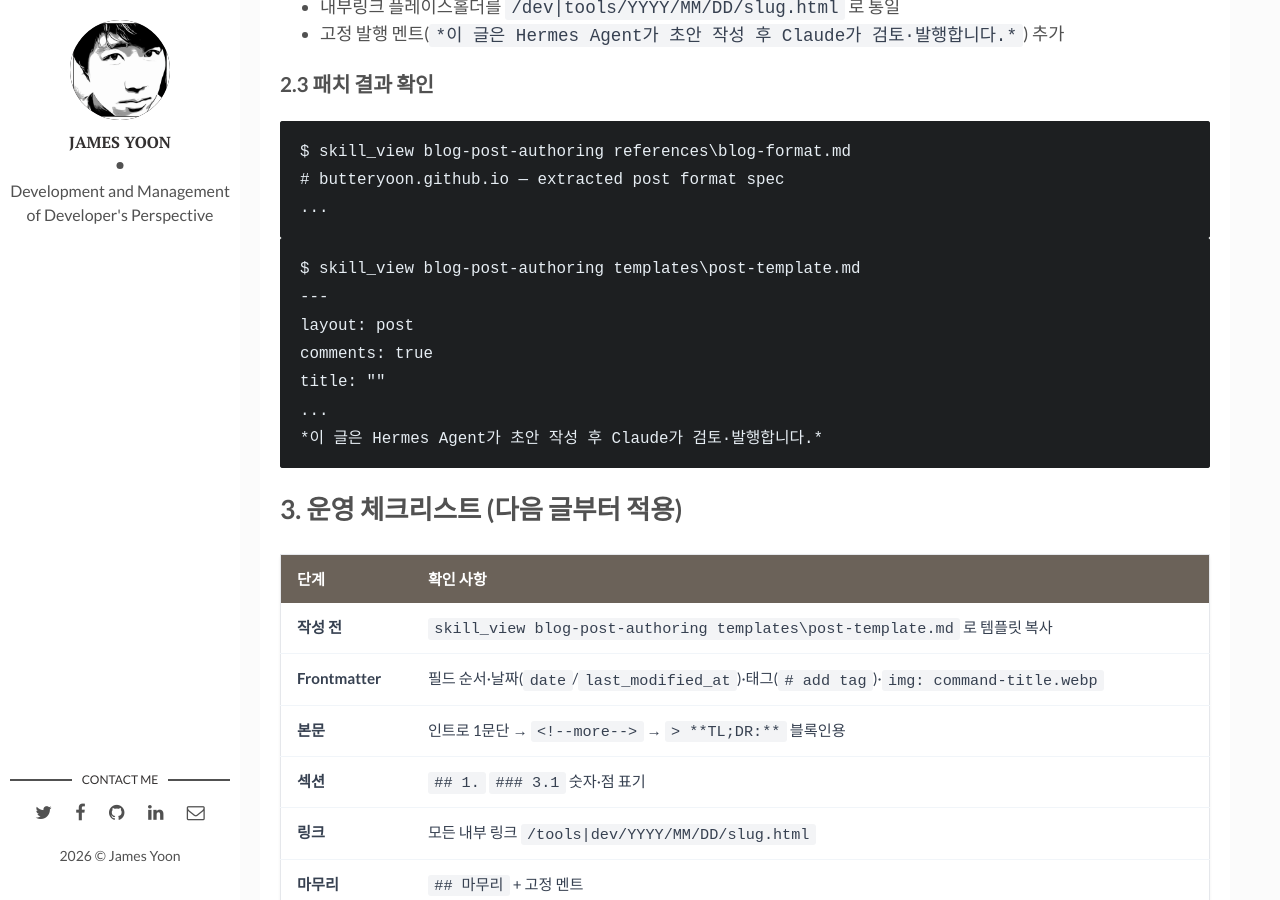
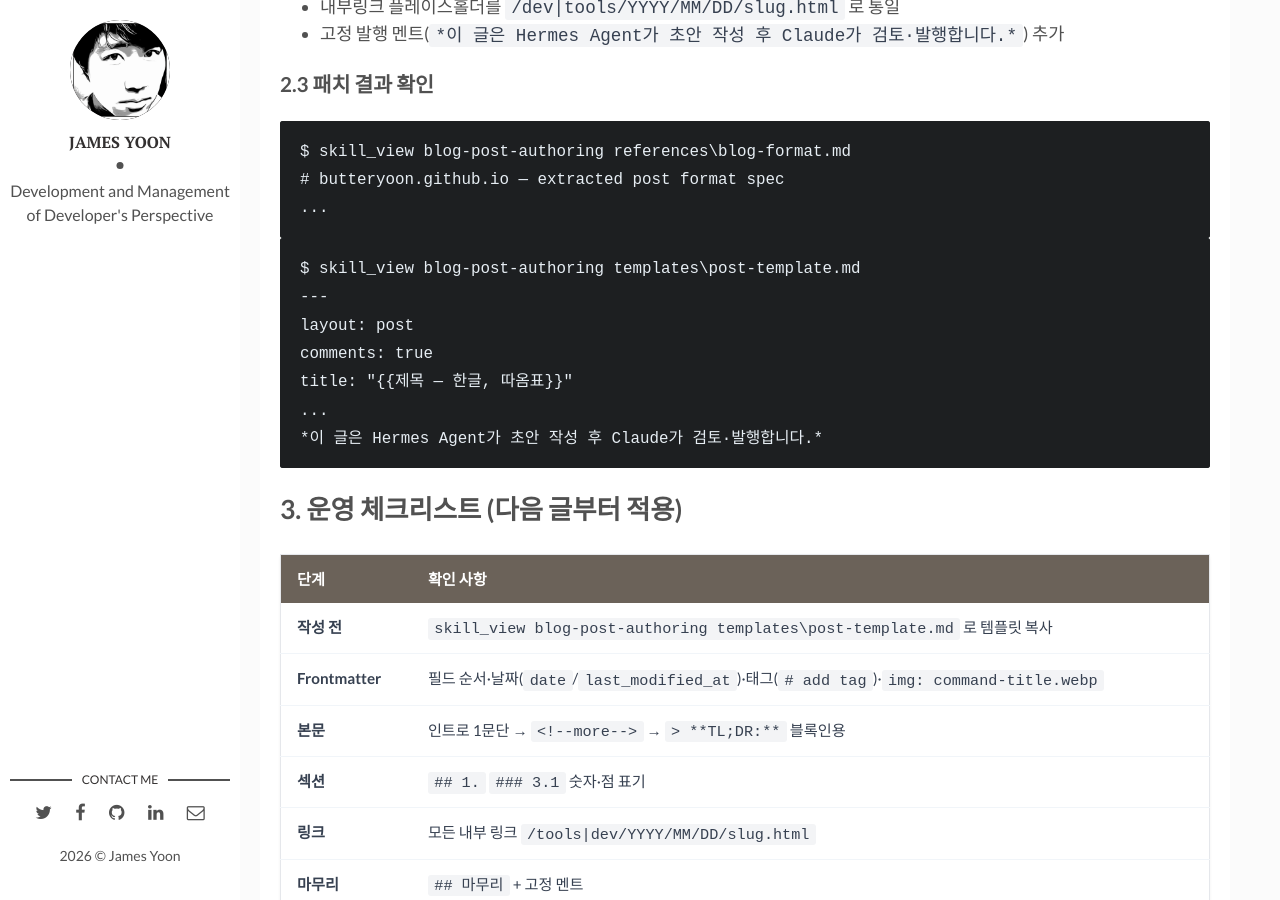
Before and after one commit to butteryoon/butteryoon.github.io, a Jekyll site: the page built from _posts/2026-08-05-memory-skill-update.md, in a window 1280 px wide and 900 px high, scrolled down 1987 px. Built offline with Jekyll 4.4.1, drawn with Linux system fonts in a browser that asks for light colours; comment, search, counter and statistics services are not loaded; part of the change alters nothing that is shown; some of the changed text lies outside the part shown.

Commit message:
메모리·스킬 글의 Liquid 문법 경고 수정
코드블록 안 템플릿 표기({{제목...}})를 raw 태그로 감싸
Pages 빌드의 Liquid Warning 해소 및 렌더 누락 방지.

Co-Authored-By: Claude Fable 5 <noreply@anthropic.com>
Claude-Session: https://claude.ai/code/session_01GP584Scs1goEpQgpanpNdb

````diff
--- a/_posts/2026-08-05-memory-skill-update.md
+++ b/_posts/2026-08-05-memory-skill-update.md
@@ -5,7 +5,7 @@ title: "Hermes Agent 메모리·스킬 업데이트 자동화 — 2026-08-05 작
 description: "Memory 용량 한도 해결을 위해 불필요 항목 삭제 후 블로그 포맷 규칙을 한 줄로 압축 저장하고, blog-post-authoring 스킬의 references/blog-format.md 와 templates/post-template.md 를 최신 발행 글 기준으로 패치한 전체 과정을 기록한다."
 img: command-title.webp
 date: 2026-08-05 01:13:10 +0900
-last_modified_at: 2026-08-08 21:00:00 +0900
+last_modified_at: 2026-09-07 22:50:00 +0900
 tags: [hermes, memory, skill, blog, automation, workflow] # add tag
 related: dev
 categories: dev
@@ -68,7 +68,7 @@ $ skill_view blog-post-authoring templates\post-template.md
 ---
 layout: post
 comments: true
-title: "{{제목 — 한글, 따옴표}}"
+title: "{% raw %}{{제목 — 한글, 따옴표}}{% endraw %}"
 ...
 *이 글은 Hermes Agent가 초안 작성 후 Claude가 검토·발행합니다.*
 ```
````
